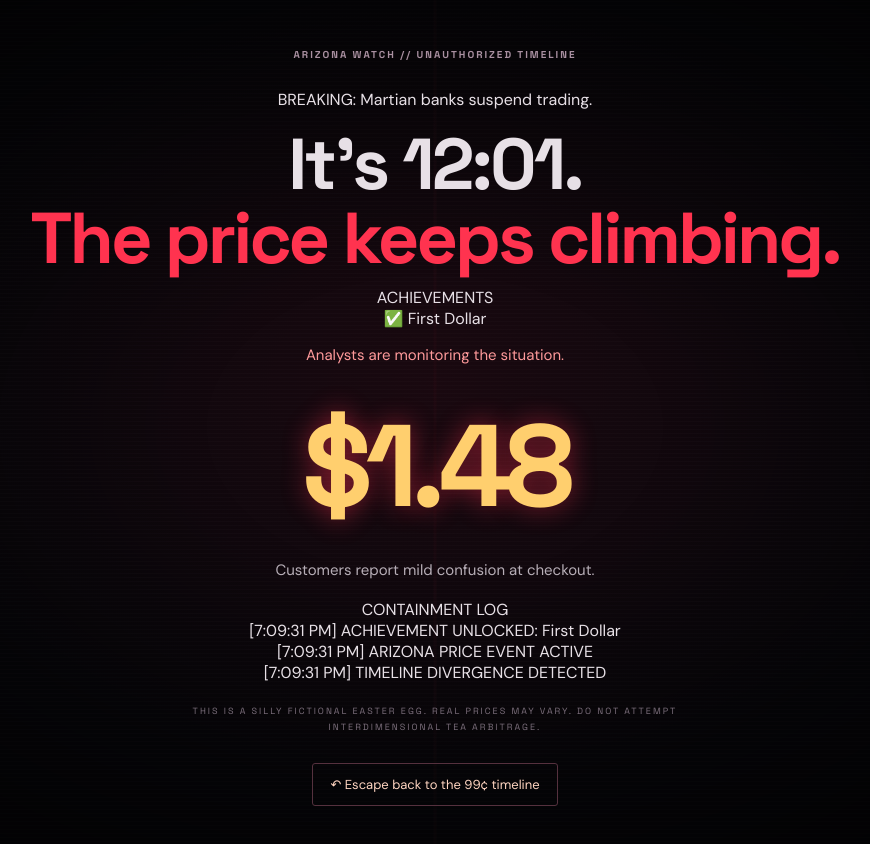
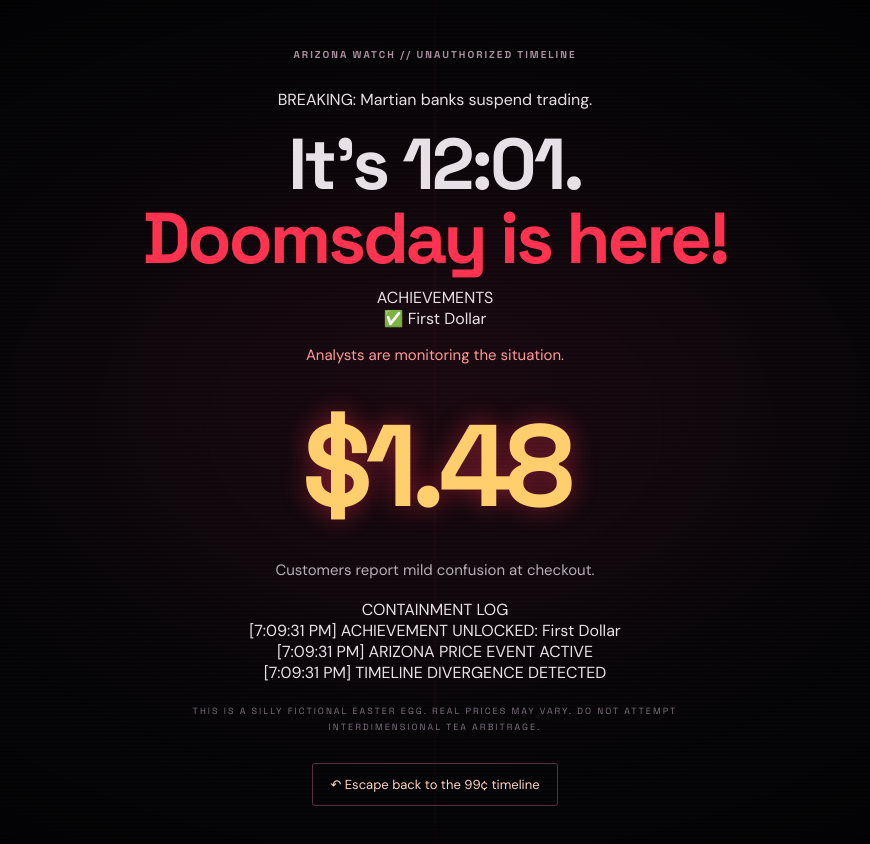
Before and after one commit to artisansmassachusetts/ArizonaTea-Dooms-Day, a plain HTML site: page midnight.html in a window 1280 px wide. Shown: the whole page, without its empty margins (205-1075 px from the left). Drawn offline with Linux system fonts and the light colour scheme.

Commit message:
Update midnight.html

```diff
--- a/midnight.html
+++ b/midnight.html
@@ -36,7 +36,7 @@
 
 <h1>
   It's 12:01.<br>
-  <span>The price keeps climbing.</span>
+  <span>Doomsday is here!</span>
 </h1>
 
 <div class="apocalypse-grid">
```
